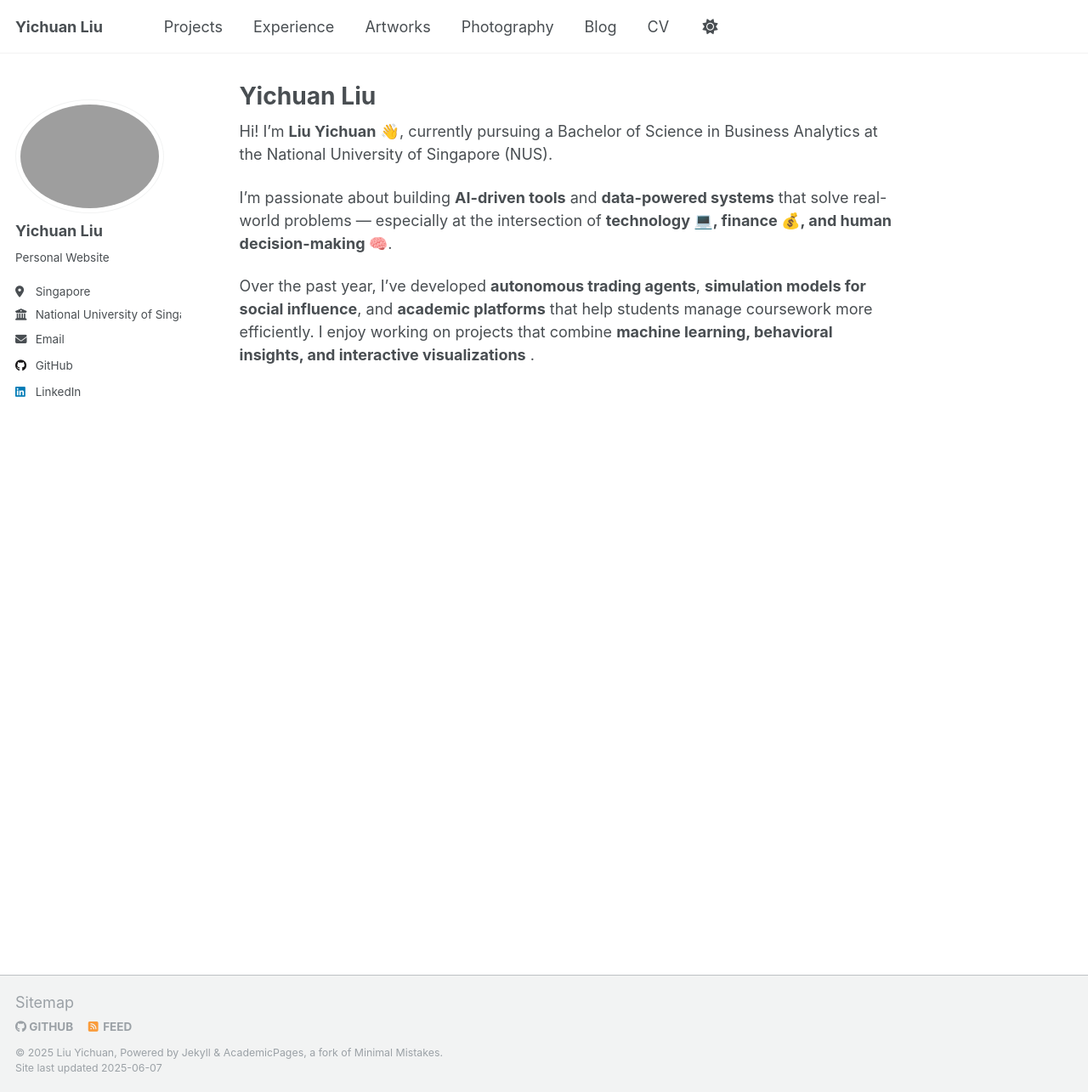
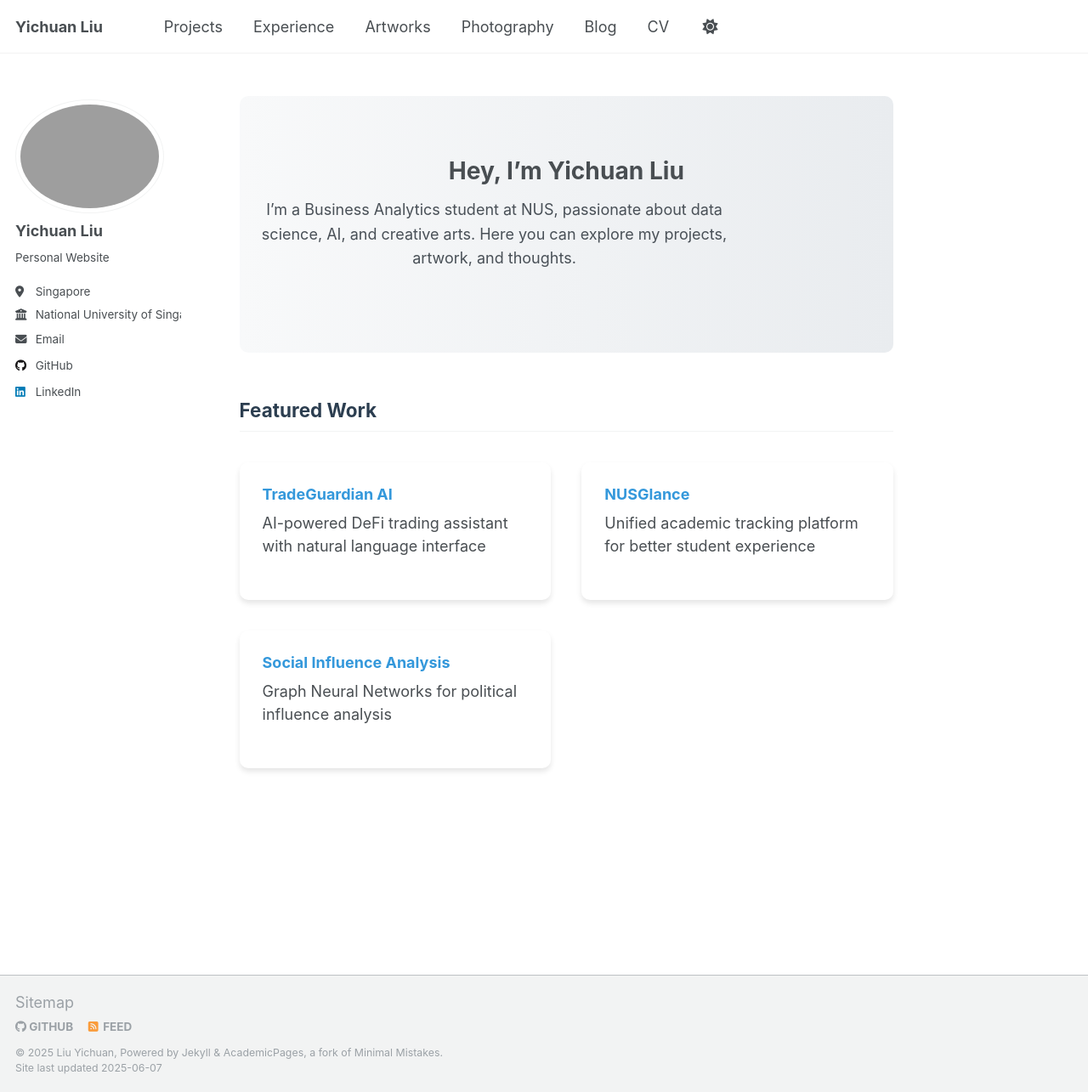
Before and after one commit to lydia372/lydia372.github.io, a Jekyll site: the page built from _pages/about.md, in a window 1280 px wide and 1285 px high. Shown: the whole window at 85% size. Built offline with Jekyll 4.4.1, drawn with Linux system fonts in a browser that asks for light colours.

Commit message:
更新about

```diff
--- a/_pages/about.md
+++ b/_pages/about.md
@@ -1,11 +1,109 @@
 ---
+layout: single
+title: ""
 permalink: /
-title: "Yichuan Liu"
-layout: single
 author_profile: true
+classes: wide
 ---
-Hi! I'm **Liu Yichuan** 👋, currently pursuing a Bachelor of Science in Business Analytics at the National University of Singapore (NUS).
 
-I'm passionate about building **AI-driven tools** and **data-powered systems** that solve real-world problems — especially at the intersection of **technology 💻, finance 💰, and human decision-making 🧠**.
+<div class="hero-section" markdown="1">
+# Hey, I'm Yichuan Liu
+{: .text-center}
 
-Over the past year, I've developed **autonomous trading agents**, **simulation models for social influence**, and **academic platforms** that help students manage coursework more efficiently. I enjoy working on projects that combine **machine learning, behavioral insights, and interactive visualizations** .
+I'm a Business Analytics student at NUS, passionate about data science, AI, and creative arts. Here you can explore my projects, artwork, and thoughts.
+{: .text-center .intro-text}
+</div>
+
+<div class="featured-work" markdown="1">
+## Featured Work
+{: .section-title}
+
+<div class="project-grid" markdown="1">
+<div class="project-card" markdown="1">
+### [TradeGuardian AI](https://github.com/bnb-hack)
+AI-powered DeFi trading assistant with natural language interface
+</div>
+
+<div class="project-card" markdown="1">
+### [NUSGlance](https://bt3103-7c86e.web.app)
+Unified academic tracking platform for better student experience
+</div>
+
+<div class="project-card" markdown="1">
+### [Social Influence Analysis](projects/social-influence)
+Graph Neural Networks for political influence analysis
+</div>
+</div>
+</div>
+
+<style>
+.hero-section {
+  padding: 4em 0;
+  background: linear-gradient(to right, #f8f9fa, #e9ecef);
+  border-radius: 10px;
+  margin-bottom: 3em;
+}
+
+.text-center {
+  text-align: center;
+}
+
+.intro-text {
+  font-size: 1.2em;
+  color: #495057;
+  max-width: 600px;
+  margin: 1em auto;
+  line-height: 1.6;
+}
+
+.section-title {
+  color: #2c3e50;
+  border-bottom: 2px solid #3498db;
+  padding-bottom: 0.3em;
+  margin-bottom: 1.5em;
+}
+
+.project-grid {
+  display: grid;
+  grid-template-columns: repeat(auto-fit, minmax(300px, 1fr));
+  gap: 2em;
+  margin-top: 2em;
+}
+
+.project-card {
+  background: white;
+  padding: 1.5em;
+  border-radius: 10px;
+  box-shadow: 0 4px 6px rgba(0,0,0,0.1);
+  transition: transform 0.2s ease, box-shadow 0.2s ease;
+}
+
+.project-card:hover {
+  transform: translateY(-5px);
+  box-shadow: 0 6px 12px rgba(0,0,0,0.15);
+}
+
+.project-card h3 {
+  margin-top: 0;
+  color: #2c3e50;
+}
+
+.project-card a {
+  color: #3498db;
+  text-decoration: none;
+}
+
+.project-card a:hover {
+  text-decoration: underline;
+}
+
+@media (max-width: 768px) {
+  .hero-section {
+    padding: 2em 1em;
+  }
+
+  .project-grid {
+    grid-template-columns: 1fr;
+  }
+}
+</style>
```
Also changed, not shown: _pages/photography.md (+1 -1 lines).
